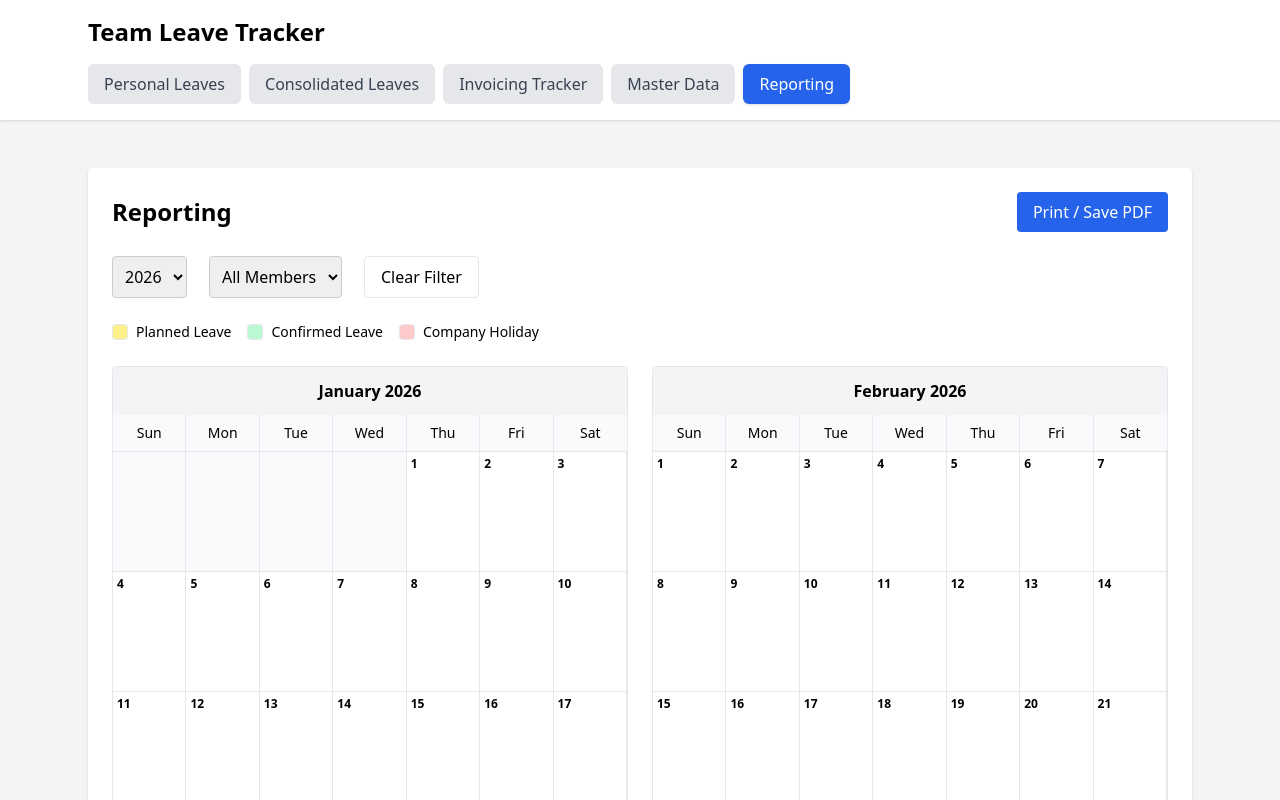
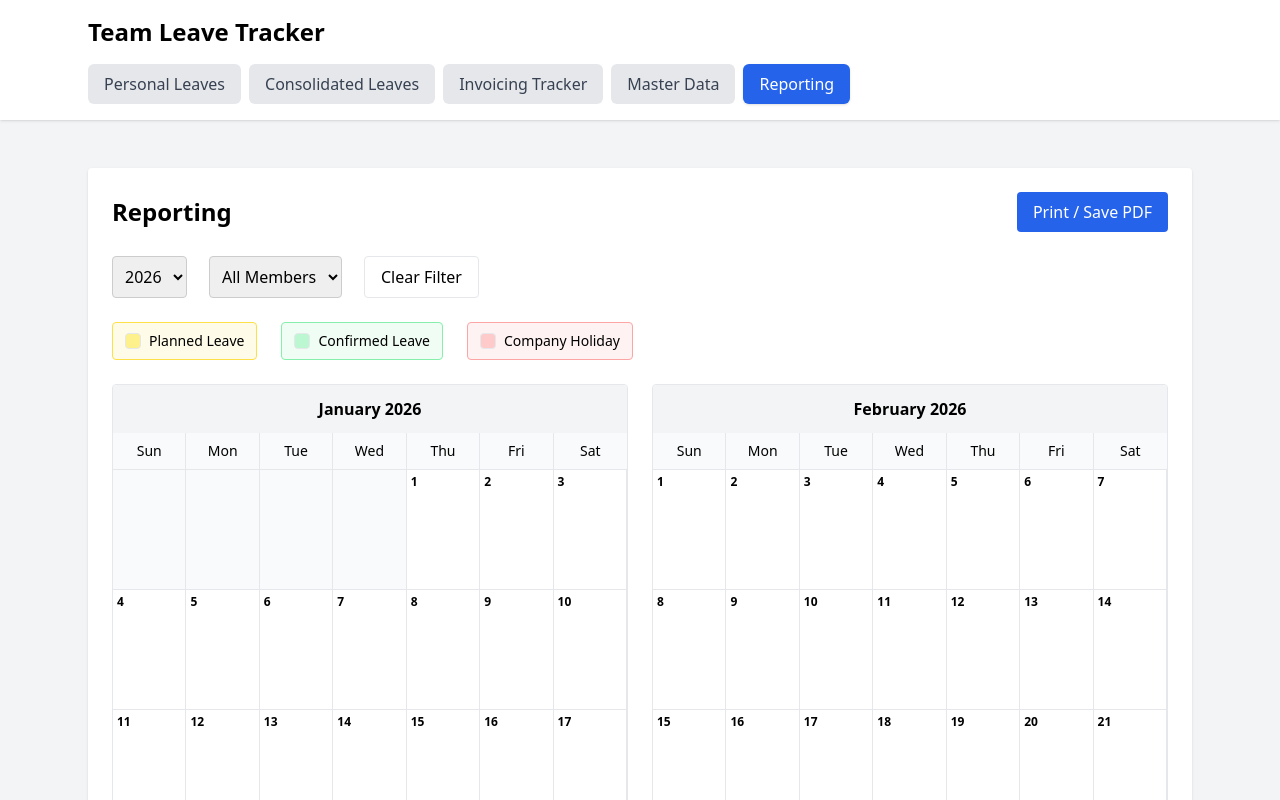
Before and after one commit to pinaki-GH/leave-tracker, a Next.js app: page /reporting in a window 1280 px wide. Shown: the top 800 px of the page. Built offline with nearby package versions, Linux system fonts and the light colour scheme.

Commit message:
Update page.tsx

```diff
--- a/app/reporting/page.tsx
+++ b/app/reporting/page.tsx
@@ -49,6 +49,11 @@ export default function ReportingPage() {
   const [selectedMember, setSelectedMember] = useState(
     "All Members"
   );
+
+  // NEW FILTER STATES
+  const [showPlannedLeaves, setShowPlannedLeaves] = useState(true);
+  const [showConfirmedLeaves, setShowConfirmedLeaves] = useState(true);
+  const [showCompanyHolidays, setShowCompanyHolidays] = useState(true);
 
   useEffect(() => {
     setMembers((getData("members") as Member[]) || []);
@@ -138,6 +143,21 @@ export default function ReportingPage() {
             return false;
           }
 
+          // FILTER LOGIC
+          if (
+            l.status === "Planned" &&
+            !showPlannedLeaves
+          ) {
+            return false;
+          }
+
+          if (
+            l.status === "Confirmed" &&
+            !showConfirmedLeaves
+          ) {
+            return false;
+          }
+
           const start = new Date(`${l.startDate}T00:00:00`);
           const end = new Date(`${l.endDate}T23:59:59`);
 
@@ -146,7 +166,10 @@ export default function ReportingPage() {
 
         let dayHolidays: Holiday[] = [];
 
-        if (selectedMemberData) {
+        if (
+          selectedMemberData &&
+          showCompanyHolidays
+        ) {
           dayHolidays = holidays.filter(h => {
             return (
               h.organization ===
@@ -177,6 +200,9 @@ export default function ReportingPage() {
     selectedMember,
     selectedMemberData,
     selectedYear,
+    showPlannedLeaves,
+    showConfirmedLeaves,
+    showCompanyHolidays,
   ]);
 
   return (
@@ -271,6 +297,9 @@ export default function ReportingPage() {
             onClick={() => {
               setSelectedYear(now.getFullYear());
               setSelectedMember("All Members");
+              setShowPlannedLeaves(true);
+              setShowConfirmedLeaves(true);
+              setShowCompanyHolidays(true);
             }}
             className="border px-4 py-2 rounded"
           >
@@ -278,22 +307,49 @@ export default function ReportingPage() {
           </button>
         </div>
 
-        {/* Legend */}
-        <div className="flex flex-wrap gap-4 mb-6 text-sm">
-          <div className="flex items-center gap-2">
+        {/* Legend Filters */}
+        <div className="flex flex-wrap gap-6 mb-6 text-sm">
+          <button
+            onClick={() =>
+              setShowPlannedLeaves(prev => !prev)
+            }
+            className={`flex items-center gap-2 border rounded px-3 py-2 transition-colors ${
+              showPlannedLeaves
+                ? "bg-yellow-50 border-yellow-300"
+                : "bg-gray-100 border-gray-200 opacity-60"
+            }`}
+          >
             <div className="w-4 h-4 rounded border bg-yellow-200 print-legend-box"></div>
             <span>Planned Leave</span>
-          </div>
+          </button>
 
-          <div className="flex items-center gap-2">
+          <button
+            onClick={() =>
+              setShowConfirmedLeaves(prev => !prev)
+            }
+            className={`flex items-center gap-2 border rounded px-3 py-2 transition-colors ${
+              showConfirmedLeaves
+                ? "bg-green-50 border-green-300"
+                : "bg-gray-100 border-gray-200 opacity-60"
+            }`}
+          >
             <div className="w-4 h-4 rounded border bg-green-200 print-legend-box"></div>
             <span>Confirmed Leave</span>
-          </div>
+          </button>
 
-          <div className="flex items-center gap-2">
+          <button
+            onClick={() =>
+              setShowCompanyHolidays(prev => !prev)
+            }
+            className={`flex items-center gap-2 border rounded px-3 py-2 transition-colors ${
+              showCompanyHolidays
+                ? "bg-red-50 border-red-300"
+                : "bg-gray-100 border-gray-200 opacity-60"
+            }`}
+          >
             <div className="w-4 h-4 rounded border bg-red-200 print-legend-box"></div>
             <span>Company Holiday</span>
-          </div>
+          </button>
         </div>
 
         {/* Calendar Grid */}
@@ -303,12 +359,10 @@ export default function ReportingPage() {
               key={month.monthName}
               className="border rounded overflow-hidden print-month"
             >
-              {/* Month Header */}
               <div className="bg-gray-100 px-4 py-3 font-bold text-center">
                 {month.monthName} {selectedYear}
               </div>
 
-              {/* Weekdays */}
               <div className="grid grid-cols-7 bg-gray-50 text-sm font-medium border-b">
                 {[
                   "Sun",
@@ -328,7 +382,6 @@ export default function ReportingPage() {
                 ))}
               </div>
 
-              {/* Days */}
               <div className="grid grid-cols-7">
                 {month.calendarDays.map((d, idx) => {
                   if (!d) {
@@ -345,12 +398,10 @@ export default function ReportingPage() {
                       key={idx}
                       className="min-h-[120px] border-r border-b p-1 text-xs"
                     >
-                      {/* Day Number */}
                       <div className="font-semibold mb-1">
                         {d.day}
                       </div>
 
-                      {/* Holidays */}
                       {d.holidays.map((h: Holiday) => (
                         <div
                           key={h.id}
@@ -360,7 +411,6 @@ export default function ReportingPage() {
                         </div>
                       ))}
 
-                      {/* Leaves */}
                       {d.leaves.map((l: Leave) => (
                         <div
                           key={l.id}
```
